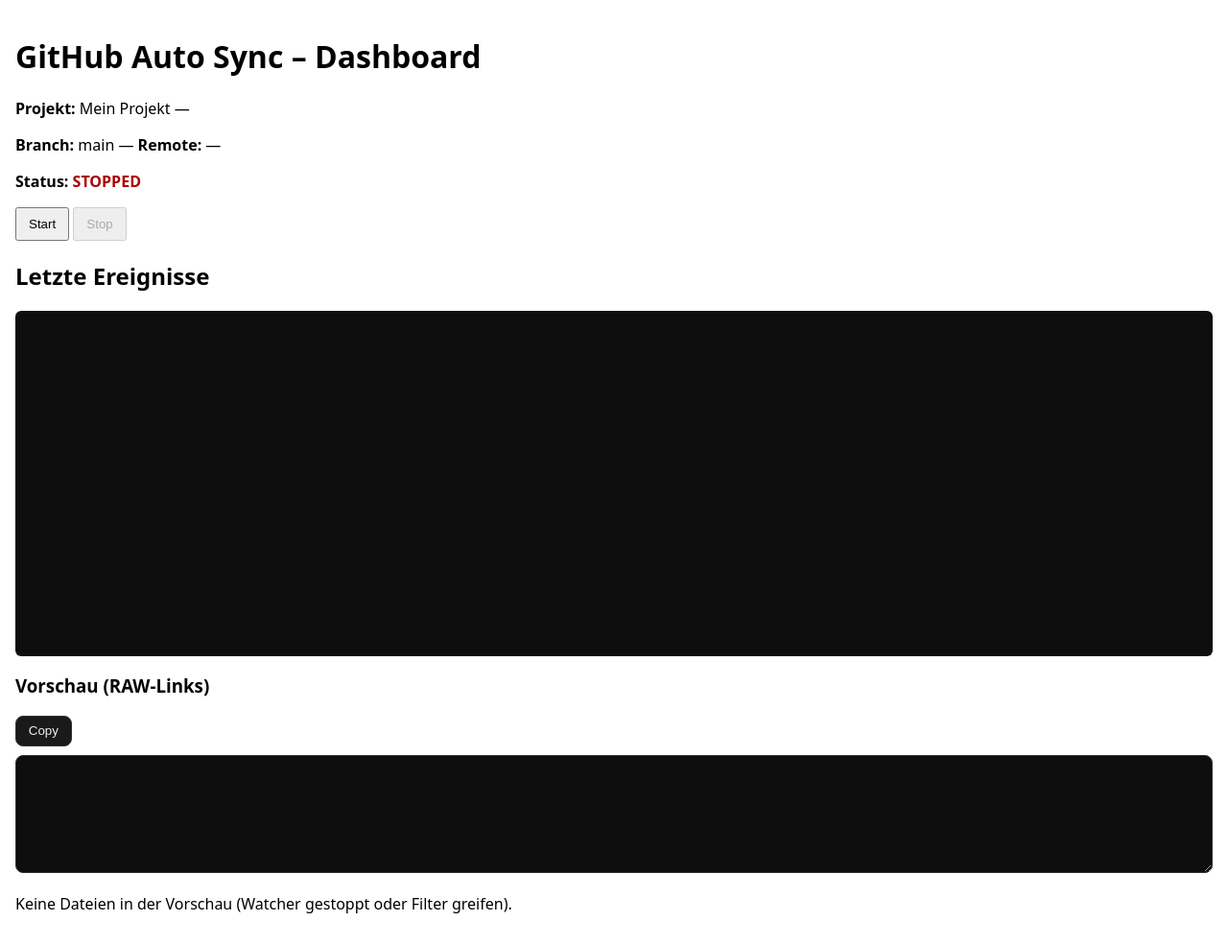
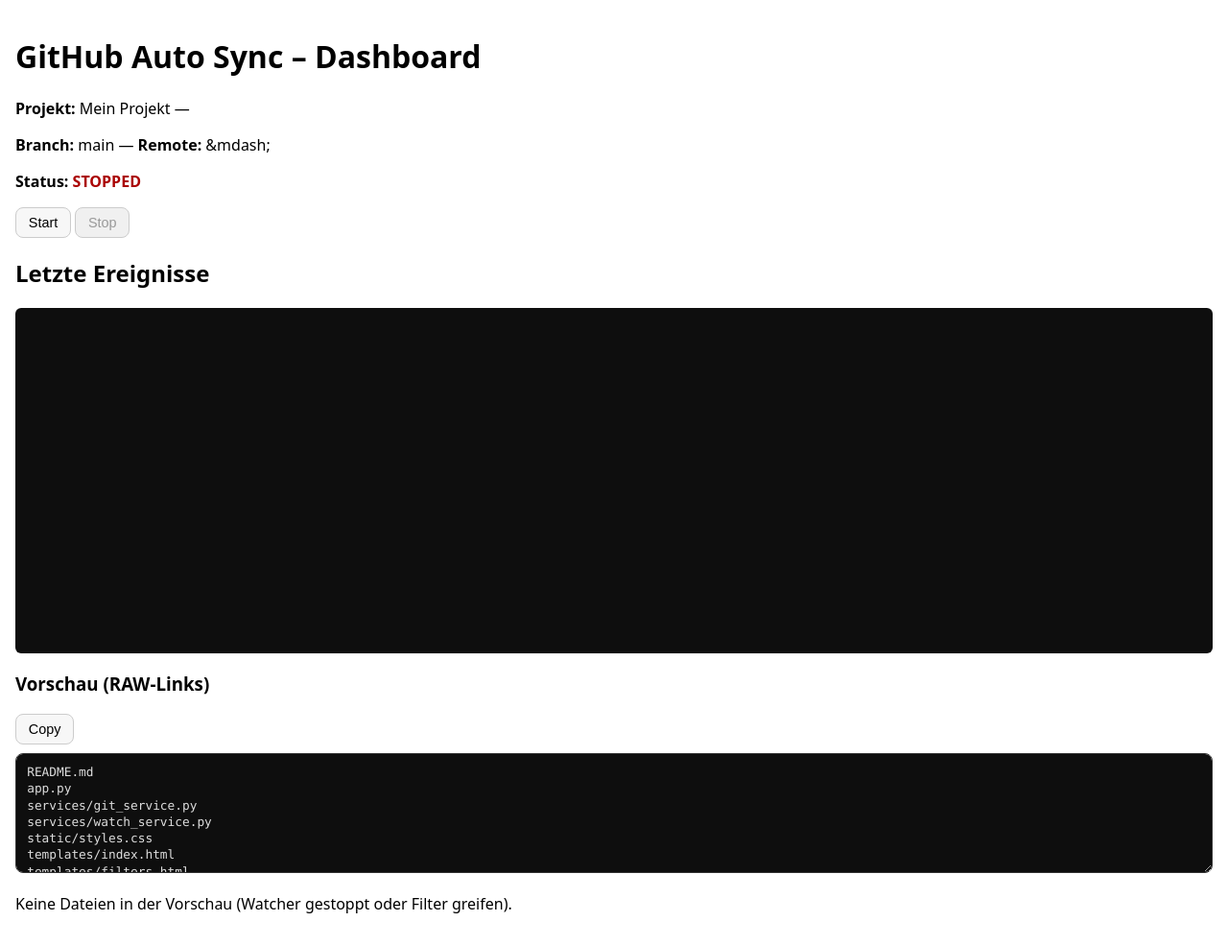
Before and after one commit to RonSchRonSch/Github_sync, a Flask app: page / in a window 1280 px wide. Shown: the part 42-1027 px from the top of the page at 96% size. Run offline with Flask 3, Linux system fonts and the light colour scheme; data that the repository does not hold is empty.

Commit message:
Add files via upload

```diff
--- a/app.py
+++ b/app.py
@@ -1,5 +1,6 @@
 from __future__ import annotations
 import os, sys, subprocess
+import re
 import atexit
 import shutil
 from pathlib import Path
@@ -43,6 +44,31 @@
         log.add("Cache bereinigt (vor Start)")
 
 
+def _raw_url_for(rel_path: str, cfg: dict) -> str:
+    """
+    Baut eine raw.githubusercontent.com-URL aus remote_url + branch + relativem Pfad.
+    Unterstützt https und ssh Remote-Formate.
+    """
+    remote = (cfg.get("remote_url") or "").strip()
+    branch = (cfg.get("branch") or "main").strip()
+
+    # https-Variante: https://github.com/<user>/<repo>.git
+    m = re.match(r"^https?://github\.com/([^/]+)/([^/]+?)(?:\.git)?$", remote)
+    if not m:
+        # ssh-Variante: git@github.com:<user>/<repo>.git
+        m = re.match(r"^git@github\.com:([^/]+)/([^/]+?)(?:\.git)?$", remote)
+
+    if not m:
+        return rel_path  # Fallback: lieber den relativen Pfad zeigen als gar nichts
+
+    user, repo = m.group(1), m.group(2)
+    # raw‑Basis
+    base = f"https://raw.githubusercontent.com/{user}/{repo}/{branch}"
+    # rel_path sauber anhängen
+    rel_path = rel_path.lstrip("/")
+
+    return f"{base}/{rel_path}"
+
 app = Flask(__name__)
 app.secret_key = os.environ.get("FLASK_SECRET_KEY", "dev-secret")
 
@@ -57,11 +83,26 @@
 
 @app.route("/")
 def index():
+    # Logs wie gehabt
+    lines = log.dump()[:100]
+
+    # Vorschau-Dateien + RAW-URLs erzeugen
+    try:
+        files = watch.preview_files() if watch.running() else []
+    except Exception:
+        files = []
+
+    raw_urls = []
+    for rel in files:
+        raw_urls.append(_raw_url_for(rel, cfg_store.data))
+
     return render_template(
         "index.html",
         cfg=cfg_store.data,
         running=watch.running(),
-        logs=log.dump()[:100],
+        logs=list(lines),
+        preview_files=files,
+        preview_raw_urls=raw_urls,
     )
 
 
@@ -144,6 +185,41 @@
     return jsonify(text="\n".join(lines), lines=lines)
 
 
+# --- NEU: dynamische RAW-Link-Liste ---
+def _raw_base_from_remote(remote_url: str, branch: str) -> str:
+    """
+    Baut die raw.githubusercontent.com-Basis aus einer GitHub-Remote-URL.
+    Unterstützt https://github.com/<owner>/<repo>.git
+    """
+    try:
+        # Beispiel: https://github.com/RonSchRonSch/PyCharm_auto.git
+        if "github.com" in remote_url:
+            tail = remote_url.split("github.com/", 1)[1]
+            tail = tail.removesuffix(".git")
+            owner, repo = tail.split("/", 1)
+            return f"https://raw.githubusercontent.com/{owner}/{repo}/{branch}"
+    except Exception:
+        pass
+    return ""  # unbekanntes Remote-Format -> leere Basis
+
+@app.route("/api/raw-links")
+def api_raw_links():
+    """
+    Gibt die aktuelle RAW-Liste zurück (Text + Array), damit das Frontend
+    sie wie die Logs pollen und live anzeigen kann.
+    """
+    try:
+        files = watch.preview_files()  # relative Pfade
+        branch = cfg_store.data.get("branch", "main")
+        remote = cfg_store.data.get("remote_url", "")
+        base = _raw_base_from_remote(remote, branch)
+        lines = [(f"{base}/{p}" if base else p) for p in files]
+        text = "\n".join(lines)
+        return jsonify(ok=True, text=text, lines=lines)
+    except Exception as e:
+        return jsonify(ok=False, error=str(e), text="", lines=[])
+
+
 @app.get("/choose-folder")
 def choose_folder():
     """
--- a/models/config.py
+++ b/models/config.py
@@ -14,7 +14,7 @@
     "debounce_ms": 600,
     "max_backups": 10,
     "include_exts": [".py", ".json", ".md", ".yml", ".yaml", ".ini", ".toml", ".sql", ".js", ".ts", ".html", ".css"],
-    "exclude_dirs": [".git", ".idea", ".vscode", "__pycache__", ".venv", "venv", "node_modules", "dist", "build", ".auto_versions"],
+    "exclude_dirs": ["style_check", ".git", ".idea", ".vscode", "__pycache__", ".venv", "venv", "node_modules", "dist", "build", ".auto_versions"],
     "wip_branch": "",
 }
 
--- a/static/styles.css
+++ b/static/styles.css
@@ -15,7 +15,6 @@
 .ok { color: #0a0; font-weight: bold; }
 .off { color: #a00; font-weight: bold; }
 pre#logbox { background:#0b0b0b; color:#d7d7d7; padding:10px; height:300px; overflow:auto; border-radius:6px; }
-button { padding: 8px 12px; }
 
 /* --- Layout-Schutz gegen horizontales Scrollen --- */
 html, body {
@@ -28,6 +27,27 @@
   box-sizing: border-box;
   width: 100%;
   padding-right: 12px;  /* verhindert optischen Überstand rechts */
+}
+
+button {
+  padding: .45rem .8rem;
+  border: 1px solid #ccc;
+  background: #f7f7f7;
+  cursor: pointer;
+  border-radius: .5rem;
+  font-size: 0.9rem;
+  transition: background 0.2s, border-color 0.2s;
+}
+
+button:hover {
+  background: #eee;
+  border-color: #999;
+}
+
+button:disabled {
+  background: #f0f0f0;
+  color: #999;
+  cursor: not-allowed;
 }
 
 /* Log-Fläche */
@@ -62,22 +82,24 @@
 
 .copy-row button {
   padding: .45rem .8rem;
-  border: 1px solid #333;      /* wie Log-Rand */
-  background: #1a1a1a;         /* dunkler Button, passend zum Log */
-  color: #eee;
+  border: 1px solid #ccc;
+  background: #f7f7f7;
   cursor: pointer;
   border-radius: .5rem;
+  font-size: 0.9rem;
+  transition: background 0.2s, border-color 0.2s;
 }
 
 .copy-row button:hover {
-  background: #222;
+  background: #eee;
+  border-color: #999;
 }
 
 .raw-textarea {
   width: 100%;
   box-sizing: border-box;
   font-family: ui-monospace, SFMono-Regular, Menlo, Consolas, monospace;
-  font-size: 12.5px;
+  font-size: .8rem;
   line-height: 1.35;
   padding: .6rem .7rem;
   background: #0e0e0e;   /* wie Log */
--- a/templates/index.html
+++ b/templates/index.html
@@ -3,21 +3,22 @@
 
 <h1>GitHub Auto Sync – Dashboard</h1>
 
-<p><strong>Projekt:</strong> {{ cfg.project_name }} — <code>{{ cfg.project_path }}</code></p>
-<p><strong>Branch:</strong> {{ cfg.branch }} — <strong>Remote:</strong> {{ cfg.remote_url or "—" }}</p>
+<p><strong>Projekt:</strong> {{ cfg.project_name }} &mdash; <code>{{ cfg.project_path }}</code></p>
+<p><strong>Branch:</strong> {{ cfg.branch }} &mdash; <strong>Remote:</strong> {{ cfg.remote_url or "&mdash;" }}</p>
 <p><strong>Status:</strong> {% if running %}<span class="ok">WATCHING</span>{% else %}<span class="off">STOPPED</span>{% endif %}</p>
 
 <form method="post" action="{{ url_for('start_watch') }}" style="display:inline">
-  <button type="submit" {% if running %}disabled{% endif %}>Start</button>
+  <button type="submit" aria-label="Watcher starten" {% if running %}disabled{% endif %}>Start</button>
 </form>
 <form method="post" action="{{ url_for('stop_watch') }}" style="display:inline">
-  <button type="submit" {% if not running %}disabled{% endif %}>Stop</button>
+  <button type="submit" aria-label="Watcher stoppen" {% if not running %}disabled{% endif %}>Stop</button>
 </form>
 
 <h2>Letzte Ereignisse</h2>
 <pre id="log" class="log"></pre>
 
 <script>
+  // Logs live nachladen
   async function refreshLogs() {
     try {
       const res  = await fetch("/api/logs", { cache: "no-store" });
@@ -49,10 +50,10 @@
     </div>
   </header>
   <div class="card-body">
-    <textarea id="rawList" class="raw-textarea" readonly rows="6" spellcheck="false">
-{% for url in preview_raw_urls %}{{ url }}
-{% endfor %}
-    </textarea>
+    <label for="rawList" style="position:absolute;left:-10000px;top:auto;width:1px;height:1px;overflow:hidden;">
+      RAW‑Links
+    </label>
+    <textarea id="rawList" class="raw-textarea" readonly rows="6" spellcheck="false"></textarea>
     {% if not preview_raw_urls %}
       <p class="muted">Keine Dateien in der Vorschau (Watcher gestoppt oder Filter greifen).</p>
     {% endif %}
@@ -60,33 +61,50 @@
 </section>
 
 <script>
+  // RAW-Liste live nachladen
+  async function refreshRawLinks() {
+    try {
+      const res  = await fetch("/api/raw-links", { cache: "no-store" });
+      const data = await res.json();
+      if (data && data.ok) {
+        const ta = document.getElementById("rawList");
+        if (ta) ta.value = (data.text || "");
+      }
+    } catch (e) { /* still */ }
+  }
+  refreshRawLinks();
+  setInterval(refreshRawLinks, 2000);
+
+  // Copy-Button (ohne deprecated APIs)
   (function () {
     const btn = document.getElementById('btnCopyRaw');
     const ta  = document.getElementById('rawList');
-    if (btn && ta) {
+    if (!btn || !ta) return;
+
     btn.addEventListener('click', async () => {
-        try {
-          // Inhalt säubern: führende/anhängende Leerzeilen entfernen
       const text = (ta.value || '').trim();
       if (!text) return;
-          ta.focus();
-          ta.select();
-          ta.setSelectionRange(0, text.length);
+
+      try {
+        if (navigator.clipboard && navigator.clipboard.writeText) {
           await navigator.clipboard.writeText(text);
           btn.textContent = 'Kopiert!';
           setTimeout(() => (btn.textContent = 'Copy'), 1200);
-        } catch (e) {
-          // Fallback: execCommand (ältere Browser)
-          try {
+        } else {
+          // Fallback ohne deprecated execCommand:
+          // markiert den Text, damit der User ⌘C/Strg+C drücken kann
           ta.focus();
           ta.select();
-            document.execCommand('copy');
-            btn.textContent = 'Kopiert!';
+          btn.textContent = 'Markiert';
           setTimeout(() => (btn.textContent = 'Copy'), 1200);
-          } catch (_) {}
+        }
+      } catch {
+        ta.focus();
+        ta.select();
+        btn.textContent = 'Markiert';
+        setTimeout(() => (btn.textContent = 'Copy'), 1200);
       }
     });
-    }
   })();
 </script>
 
```
Lines whose indentation alone changed are shown as unchanged.
